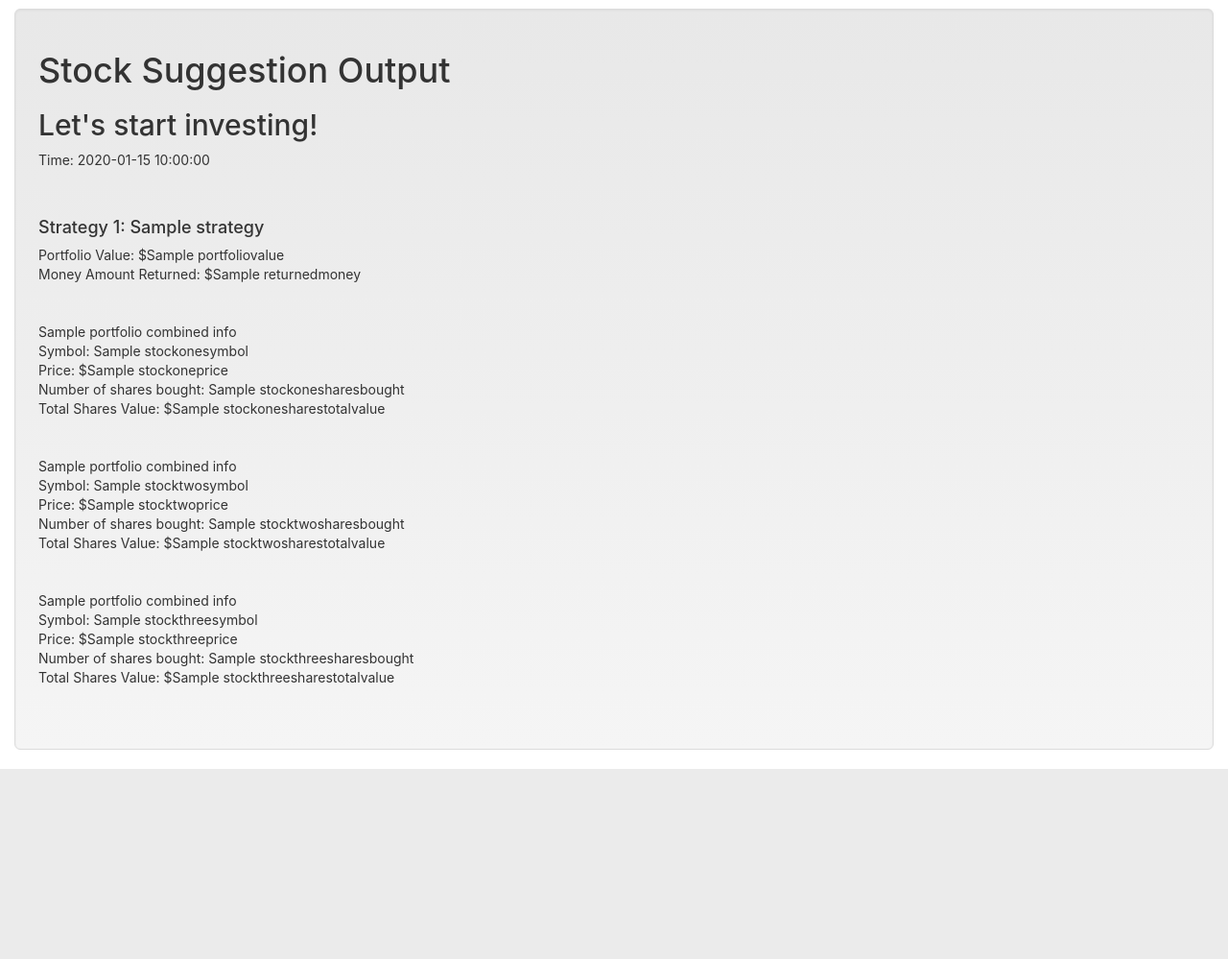
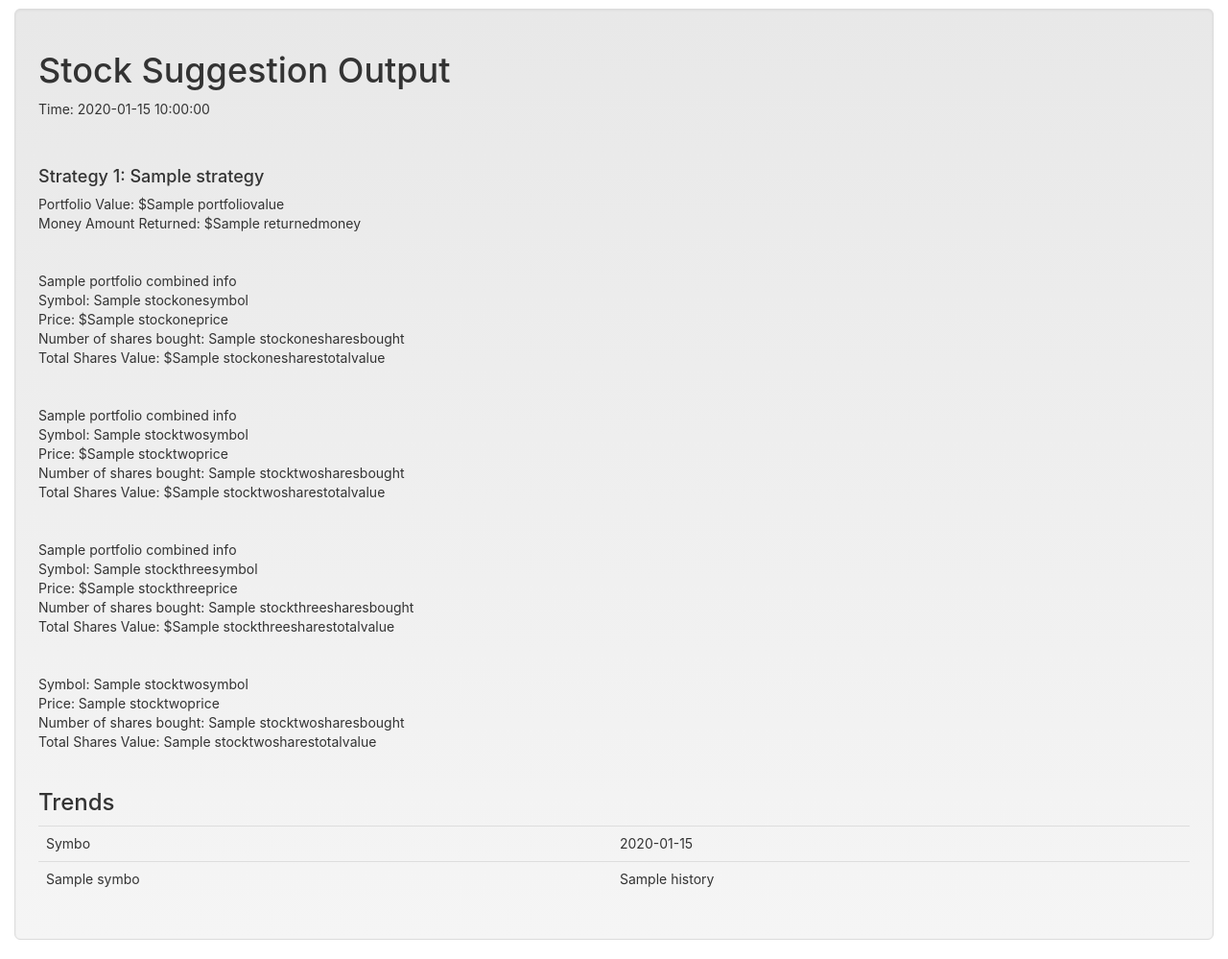
Before and after one commit to jenniferhou762/stockEngine, a Flask app: template app/main/investment/templates/investment_detail.html in a window 1280 px wide. Shown: the part 51-1050 px from the top of the page at 96% size. Before the commit the page ends 852 px from the top, so only its background shows below. Run offline with Flask 2, Linux system fonts and the light colour scheme; the template is opened without the code that fills it: most values are stand-ins (such as "Sample title", 1, 10 or a date in 2020); some libraries are stand-ins or nearby versions.

Commit message:
Add trending

```diff
--- a/app/main/investment/templates/investment_detail.html
+++ b/app/main/investment/templates/investment_detail.html
@@ -5,8 +5,6 @@
 <div class="well well-lg">
 
   <h1>Stock Suggestion Output</h1>
-
-		<h2>Let's start investing!</h2>
 
   Time: {{PortfolioCombinedInfo["time"]}} <br><br><br>
 
@@ -38,6 +36,29 @@
   Total Shares Value: ${{PortfolioCombinedInfo["stockthreesharestotalvalue"]}} <br><br><br>
 
 
+  Symbol: {{PortfolioCombinedInfo.stocktwosymbol}} <br>
+  Price: {{PortfolioCombinedInfo.stocktwoprice}} <br>
+  Number of shares bought: {{PortfolioCombinedInfo.stocktwosharesbought}} <br>
+  Total Shares Value: {{PortfolioCombinedInfo.stocktwosharestotalvalue}} <br> <br>
+
+  <h3>Trends</h3>
+
+  <table class="table">
+    <tr>
+      <td>Symbo</td>
+      {% for date in PortfolioCombinedInfo.histories.date %}
+      <td>{{date}} </td>
+      {% endfor %}
+    </tr>
+    {% for symbo, histories in PortfolioCombinedInfo.histories.data.items() %}
+    <tr>
+      <td>{{symbo}}</td>
+      {% for date, history in histories.items() %}
+      <td>{{history}}</td>
+      {% endfor %}
+    </tr>
+    {% endfor %}
+  </table>
 
 </div>
 
```
Also changed, not shown: app/main/investment/views.py (+52 -31 lines). Lines whose indentation alone changed are shown as unchanged.
